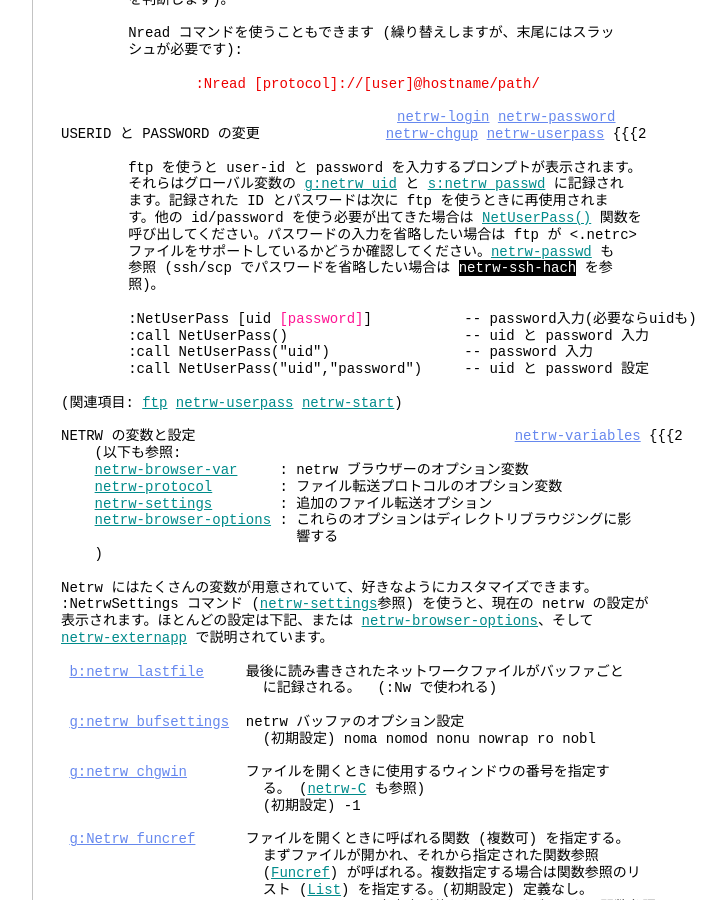
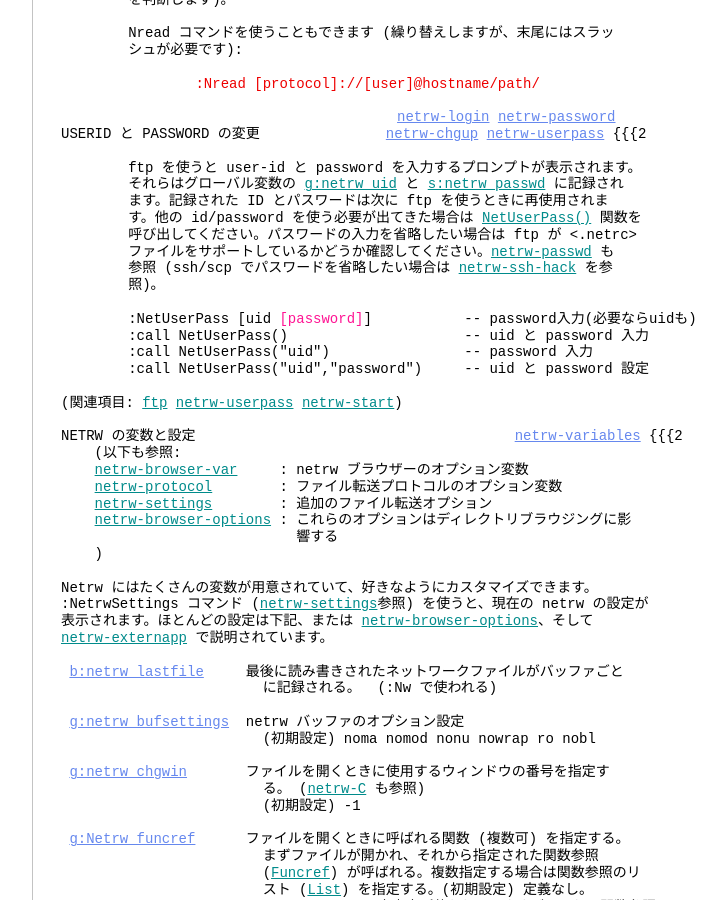
Before and after one commit to vim-jp/vimdoc-ja, a Jekyll site: the page built from pi_netrw.html, in a window 1280 px wide and 900 px high, scrolled down 5381 px. Shown: the whole window, without its empty margins (340-1066 px from the left). Built offline with Jekyll 4.4.1, drawn with Linux system fonts in a browser that asks for light colours; nearby versions of some CDN libraries; comment, search, counter and statistics services are not loaded; some of the changed text lies outside the part shown.

Commit message:
Generated by Travis JOB 574.1
https://travis-ci.org/vim-jp/vimdoc-ja-working/builds/203057076

```diff
--- a/pi_netrw.html
+++ b/pi_netrw.html
@@ -326,7 +326,7 @@ USERID と PASSWORD の変更&nbsp;&nbsp;&nbsp;&nbsp;&nbsp;&nbsp;&nbsp;&nbsp;&nb
 &nbsp;&nbsp;&nbsp;&nbsp;&nbsp;&nbsp;&nbsp;&nbsp;す。他の id/password を使う必要が出てきた場合は&nbsp;<a class="Identifier" href="pi_netrw.html#NetUserPass()">NetUserPass()</a>&nbsp;関数を<br>
 &nbsp;&nbsp;&nbsp;&nbsp;&nbsp;&nbsp;&nbsp;&nbsp;呼び出してください。パスワードの入力を省略したい場合は ftp が &lt;.netrc&gt;<br>
 &nbsp;&nbsp;&nbsp;&nbsp;&nbsp;&nbsp;&nbsp;&nbsp;ファイルをサポートしているかどうか確認してください。<a class="Identifier" href="pi_netrw.html#netrw-passwd">netrw-passwd</a>&nbsp;も<br>
-&nbsp;&nbsp;&nbsp;&nbsp;&nbsp;&nbsp;&nbsp;&nbsp;参照 (ssh/scp でパスワードを省略したい場合は&nbsp;<span class="MissingTag">netrw-ssh-hach</span>&nbsp;を参<br>
+&nbsp;&nbsp;&nbsp;&nbsp;&nbsp;&nbsp;&nbsp;&nbsp;参照 (ssh/scp でパスワードを省略したい場合は&nbsp;<a class="Identifier" href="pi_netrw.html#netrw-ssh-hack">netrw-ssh-hack</a>&nbsp;を参<br>
 &nbsp;&nbsp;&nbsp;&nbsp;&nbsp;&nbsp;&nbsp;&nbsp;照)。<br>
 <br>
 &nbsp;&nbsp;&nbsp;&nbsp;&nbsp;&nbsp;&nbsp;&nbsp;:NetUserPass [uid&nbsp;<span class="Special">[password]</span>]&nbsp;&nbsp;&nbsp;&nbsp;&nbsp;&nbsp;&nbsp;&nbsp;&nbsp;&nbsp; -- password入力(必要ならuidも)<br>
@@ -2679,7 +2679,7 @@ netrw ブラウザーの各種設定は変数で管理されていて、それ
 &nbsp;&nbsp;&nbsp;&nbsp;&nbsp;&nbsp;&nbsp;&nbsp;&nbsp;&nbsp;&nbsp;&nbsp;&nbsp;&nbsp;&nbsp;&nbsp;&nbsp;&nbsp;&nbsp;&nbsp;&nbsp;&nbsp;&nbsp;&nbsp;&nbsp;&nbsp;&nbsp;&nbsp;&nbsp;&nbsp;&nbsp;&nbsp;ます。この変数に 'netrw_gitignore#Hide()' ヘル<br>
 &nbsp;&nbsp;&nbsp;&nbsp;&nbsp;&nbsp;&nbsp;&nbsp;&nbsp;&nbsp;&nbsp;&nbsp;&nbsp;&nbsp;&nbsp;&nbsp;&nbsp;&nbsp;&nbsp;&nbsp;&nbsp;&nbsp;&nbsp;&nbsp;&nbsp;&nbsp;&nbsp;&nbsp;&nbsp;&nbsp;&nbsp;&nbsp;パ関数の返り値を追加することで、git の隠しファ<br>
 &nbsp;&nbsp;&nbsp;&nbsp;&nbsp;&nbsp;&nbsp;&nbsp;&nbsp;&nbsp;&nbsp;&nbsp;&nbsp;&nbsp;&nbsp;&nbsp;&nbsp;&nbsp;&nbsp;&nbsp;&nbsp;&nbsp;&nbsp;&nbsp;&nbsp;&nbsp;&nbsp;&nbsp;&nbsp;&nbsp;&nbsp;&nbsp;イルを自動的に隠すことができます。<br>
-&nbsp;&nbsp;&nbsp;&nbsp;&nbsp;&nbsp;&nbsp;&nbsp;&nbsp;&nbsp;&nbsp;&nbsp;&nbsp;&nbsp;&nbsp;&nbsp;&nbsp;&nbsp;&nbsp;&nbsp;&nbsp;&nbsp;&nbsp;&nbsp;&nbsp;&nbsp;&nbsp;&nbsp;&nbsp;&nbsp;&nbsp;&nbsp;詳細は&nbsp;<span class="MissingTag">netrw-gitignored</span>&nbsp;参照。<br>
+&nbsp;&nbsp;&nbsp;&nbsp;&nbsp;&nbsp;&nbsp;&nbsp;&nbsp;&nbsp;&nbsp;&nbsp;&nbsp;&nbsp;&nbsp;&nbsp;&nbsp;&nbsp;&nbsp;&nbsp;&nbsp;&nbsp;&nbsp;&nbsp;&nbsp;&nbsp;&nbsp;&nbsp;&nbsp;&nbsp;&nbsp;&nbsp;詳細は&nbsp;<a class="Identifier" href="pi_netrw.html#netrw-gitignore">netrw-gitignore</a>&nbsp;参照。<br>
 <br>
 &nbsp;&nbsp;&nbsp;&nbsp;&nbsp;&nbsp;&nbsp;&nbsp;&nbsp;&nbsp;&nbsp;&nbsp;&nbsp;&nbsp;&nbsp;&nbsp;&nbsp;&nbsp;&nbsp;&nbsp;&nbsp;&nbsp;&nbsp;&nbsp;&nbsp;&nbsp;&nbsp;&nbsp;&nbsp;&nbsp;&nbsp;&nbsp;例:<br>
 &nbsp;&nbsp;&nbsp;&nbsp;&nbsp;&nbsp;&nbsp;&nbsp;&nbsp;&nbsp;&nbsp;&nbsp;&nbsp;&nbsp;&nbsp;&nbsp;&nbsp;&nbsp;&nbsp;&nbsp;&nbsp;&nbsp;&nbsp;&nbsp;&nbsp;&nbsp;&nbsp;&nbsp;&nbsp;&nbsp;&nbsp;&nbsp; let g:netrw_list_hide= '.*\.swp$'<br>
```
